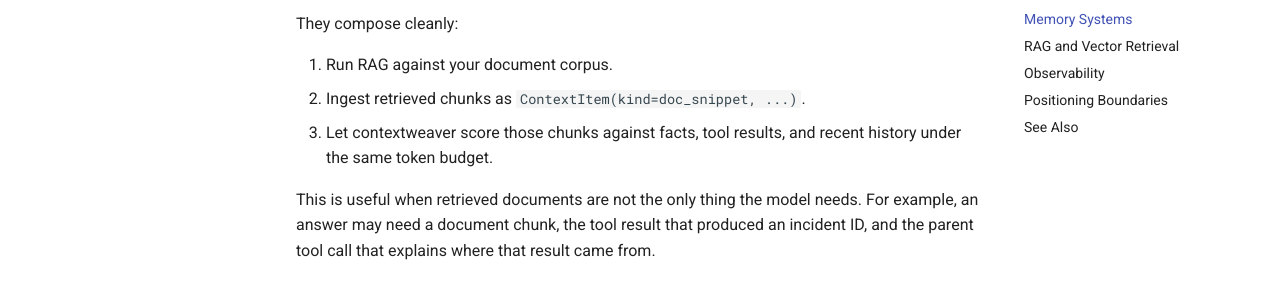
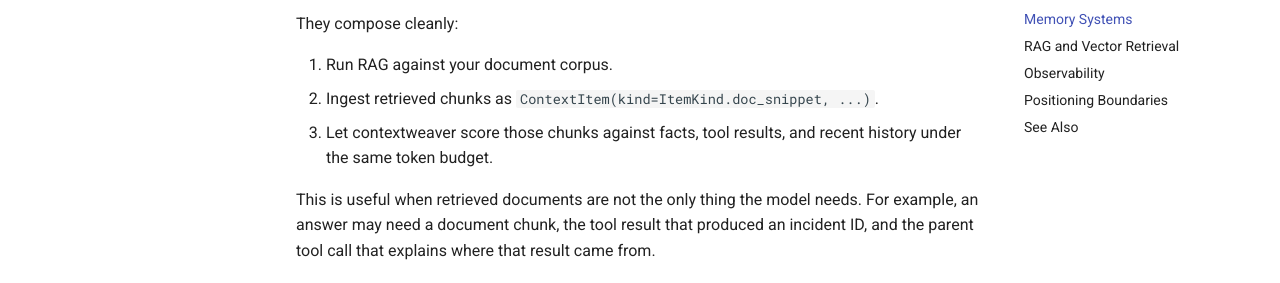
Before and after one commit to dgenio/contextweaver, an MkDocs documentation site: the page built from docs/ecosystem.md, in a window 1280 px wide and 900 px high, scrolled down 3092 px. Shown: the part 170-453 px from the top of the window. Built offline with MkDocs 1.6.1 and Material for MkDocs 9.7.7, drawn with Linux system fonts in a browser that asks for light colours; comment, search, counter and statistics services are not loaded.

Commit message:
docs(review): qualify doc_snippet as ItemKind.doc_snippet in ecosystem RAG example

```diff
--- a/docs/ecosystem.md
+++ b/docs/ecosystem.md
@@ -98,7 +98,7 @@ RAG retrieves documents. contextweaver compiles agent context.
 They compose cleanly:
 
 1. Run RAG against your document corpus.
-2. Ingest retrieved chunks as `ContextItem(kind=doc_snippet, ...)`.
+2. Ingest retrieved chunks as `ContextItem(kind=ItemKind.doc_snippet, ...)`.
 3. Let contextweaver score those chunks against facts, tool results, and recent
    history under the same token budget.
 
```
